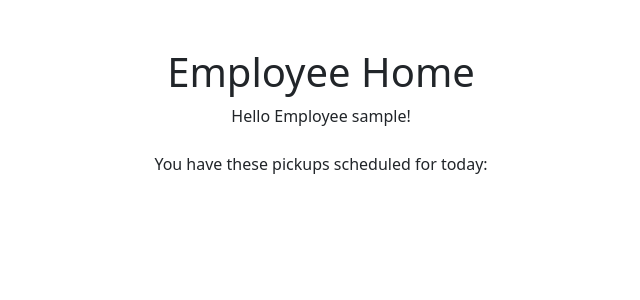
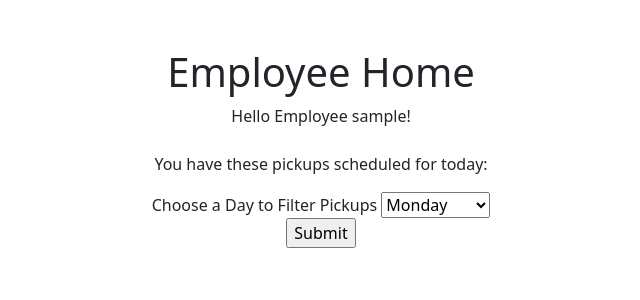
Before and after one commit to ridolenai/TrashCollector, a Django app: page /employees/ in a window 1280 px wide. Shown: the part 56-356 px from the top of the page, without its empty margins (319-959 px from the left). Run offline with Django 3.2, Linux system fonts and the light colour scheme; a user stored in the database is signed in; tables that the repository leaves empty hold one stand-in row (values such as "Sample post").

Commit message:
Daily view dropdown
Daily view dropdown box completed and functioning.

```diff
--- a/trash_collector/employees/templates/employees/confirm_pickup.html
+++ b/trash_collector/employees/templates/employees/confirm_pickup.html
@@ -1,4 +1,4 @@
-% extends 'employeesemployee_base.html' %
+% extends 'employees\employee_base.html' %
 
 {% block title %} Pickup Confirmation {% endblock %}
 
--- a/trash_collector/employees/templates/employees/create.html
+++ b/trash_collector/employees/templates/employees/create.html
@@ -6,7 +6,7 @@
 
 {% block content %}
 
-<form action="{% url 'employees:create' %}" method="post">
+<form action="{% url 'employees:create' %}" method="POST">
     {% csrf_token %}
     Name: <input type="text" name="name" id="name"><br />
 
--- a/trash_collector/employees/templates/employees/default_daily_view.html
+++ /dev/null
@@ -1 +0,0 @@
-{% extends 'base.html' %}
--- a/trash_collector/employees/templates/employees/index.html
+++ b/trash_collector/employees/templates/employees/index.html
@@ -1,18 +1,36 @@
 {% extends 'employees\employee_base.html' %}
 
 {% block title %}{% block header %} Employee Home {% endblock %}{% endblock %}
-
+days = ['Monday', 'Tuesday', 'Wednesday', 'Thursday', 'Friday']
 {% block content %}
   {% if user.is_authenticated %}
+
     Hello Employee {{ user.username }}!
     <br />
     <br />
     You have these pickups scheduled for today:
     <ul>
     {% for client in needy_customers %}
-      <li> <a href = "{% url 'employees:confirm_pickup' client.id %}" method = "post"><class = "btn btn link"> Name: {{ client.name }} <br/> Address: {{ client.address }} <br/> Current Balance: ${{client.balance}} </a></li><br />
+      <li> <a href = "{% url 'employees:confirm_pickup' client.id %}" method = "POST"><class = "btn btn link"> Name: {{ client.name }} <br/> Address: {{ client.address }} <br/> Current Balance: ${{client.balance}} </a></li><br />
     {% endfor %}
     </ul>
+
+
+
+    <form action="{% url 'employees:daily_filter'  %}" method = "POST">
+
+      <label for = "selected_day">Choose a Day to Filter Pickups</label>
+      <select name = "options" id = "option">
+        <option value = "Monday">Monday</option>
+        <option value = "Tuesday">Tuesday</option>
+        <option value = "Wednesday">Wednesday</option>
+        <option value = "Thursday">Thursday</option>
+        <option value = "Friday">Friday</option>
+      </select><br/>
+      <input type = "submit" value = "Submit">
+    </form>
+
+
   {% else %}
     <p>You are at the employee index, but you are not logged in.</p>
     <a href="{% url 'login' %}">Log In</a>
--- a/trash_collector/employees/urls.py
+++ b/trash_collector/employees/urls.py
@@ -1,7 +1,5 @@
 from django.urls import path
 from . import views
-
-# TODO: Determine what distinct pages are required for the user stories, add a path for each in urlpatterns
 
 app_name = "employees"
 urlpatterns = [
@@ -9,5 +7,5 @@
     path('new/', views.create, name = "create"),
     path('edit_profile/', views.edit_profile, name = "edit_profile"),
     path('confirm_pickup/<int:id>', views.confirm_pickup, name = "confirm_pickup"),
-
+    path('daily_filter/', views.daily_filter, name = "daily_filter")
 ]
--- a/trash_collector/employees/views.py
+++ b/trash_collector/employees/views.py
@@ -8,7 +8,6 @@
 from django.contrib.auth.decorators import login_required
 from .models import Employee
 import customers
-
 
 # Create your views here.
 
@@ -66,9 +65,7 @@
     logged_in_employee = Employee.objects.get(user=logged_in_user)
     if request.method == "POST":
         name_from_form = request.POST.get('name')
-        # address_from_form = request.POST.get('address')
         logged_in_employee.name = name_from_form
-        # logged_in_employee.address = address_from_form
         logged_in_employee.zip_code = request.POST.get('zip_code')
         logged_in_employee.save()
         return HttpResponseRedirect(reverse('employees:index'))
@@ -92,6 +89,7 @@
     employee = request.user
     today_date = date.today()
     customer_today = Customer.objects.get(pk = id)
+
     try:
         customer_today.balance += 20
         customer_today.date_of_last_pickup = today_date
@@ -106,3 +104,24 @@
         return render(request, 'employees/index.html', context)
     except:
         return HttpResponseRedirect(reverse('employees:create'))
+
+
+def daily_filter(request):
+
+    try:
+        logged_in_user = request.user
+        logged_in_employee = Employee.objects.get(user = logged_in_user)
+        Customer = apps.get_model('customers.Customer')
+        local_customers = Customer.objects.filter(zip_code = logged_in_employee.zip_code)
+        pick_up_day = local_customers.filter(weekly_pickup = selected_day )
+
+        context = {
+            'pick_up_day' : pick_up_day,
+            'logged_in_user' : logged_in_user,
+            'logged_in_employee' : logged_in_employee,
+            'local_customers' : local_customers
+        }
+
+        return render (request, 'employees/daily_filter.html', context)
+    except:
+        return HttpResponseRedirect(reverse('employees:daily_filter'))
```
Also changed, not shown: trash_collector/employees/templates/employees/daily_filter.html (added, +21 -0 lines).
